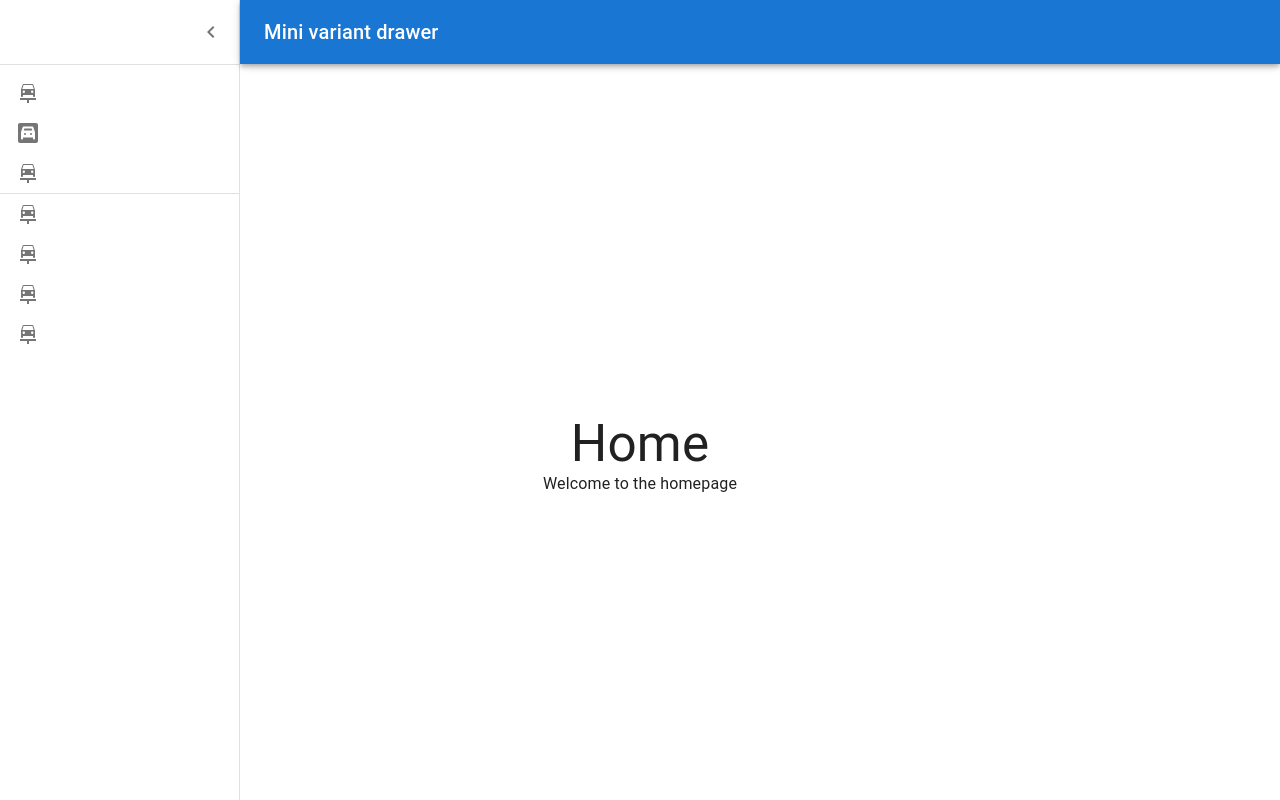
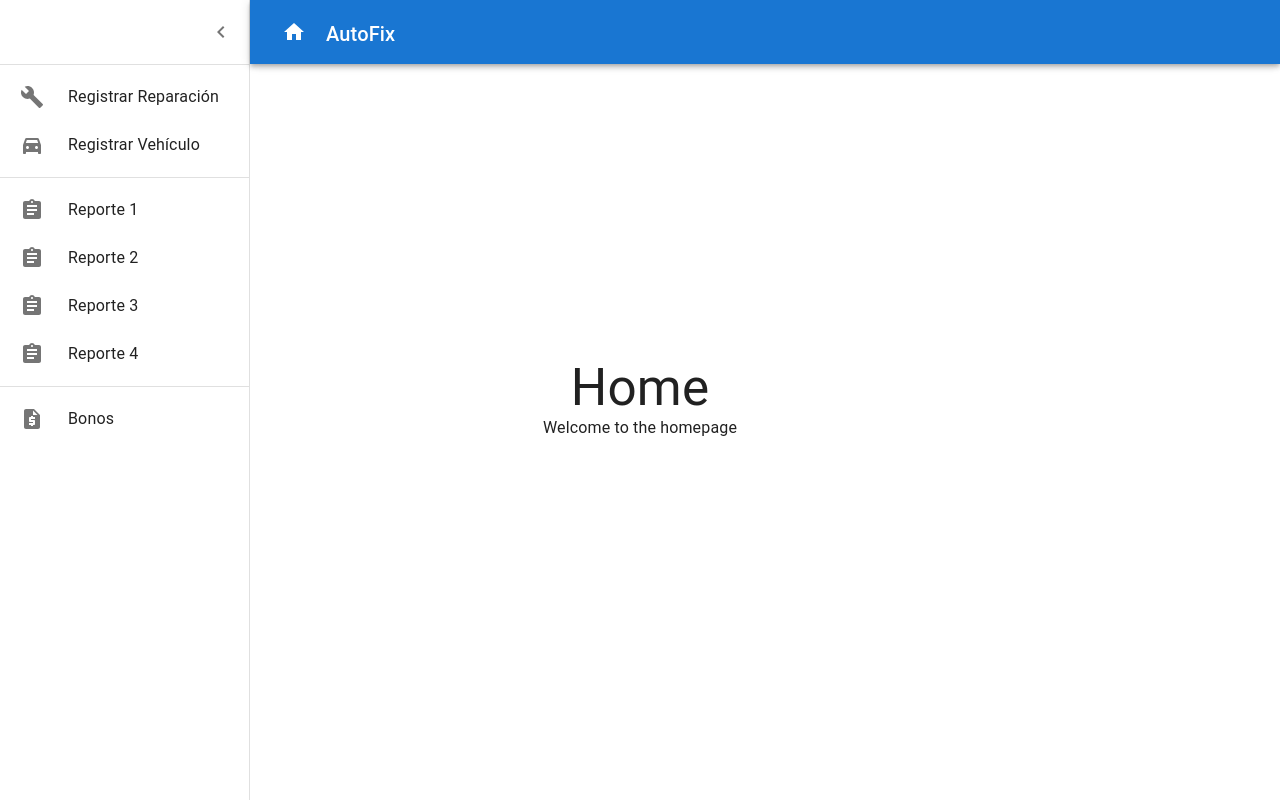
Before and after one commit to FabianLizama/autofix-tingeso, a React (Vite) app in the folder landing/: page / in a window 1280 px wide. Both pictures are taken after a click on the button 32 px from the left and 32 px from the top of the page. Built offline with nearby package versions, Linux system fonts and the light colour scheme.

Commit message:
landing: navBar fixed

```diff
--- a/landing/src/App.jsx
+++ b/landing/src/App.jsx
@@ -2,17 +2,33 @@ import {BrowserRouter as Router, Route, Routes } from 'react-router-dom'
 import './App.css'
 import Home from './components/Home'
 import NavBar from './components/NavBar'
+import RegisterCar from './components/RegisterCar'
+import RegisterReparation from './components/RegisterReparation'
+import ReportOne from './components/ReportOne'
+import ReportTwo from './components/ReportTwo'
+import ReportThree from './components/ReportThree'
+import ReportFour from './components/ReportFour'
+import NotFound from './components/NotFound'
 
 function App() {
   return (
+    <>
       <Router>
         <div>
           <NavBar></NavBar>
           <Routes>
             <Route path="/" element={<Home />} />
+            <Route path="/register/car" element={<RegisterCar />} />
+            <Route path="/register/reparation" element={<RegisterReparation />} />
+            <Route path="/report1" element={<ReportOne />} />
+            <Route path="/report2" element={<ReportTwo />} />
+            <Route path="/report3" element={<ReportThree />} />
+            <Route path="/report4" element={<ReportFour />} />
+            <Route path="/*" element={<NotFound />} />
           </Routes>
         </div>
       </Router>
+    </>
   )
 }
 
--- a/landing/src/components/NavBar.jsx
+++ b/landing/src/components/NavBar.jsx
@@ -14,10 +14,17 @@ import ChevronLeftIcon from '@mui/icons-material/ChevronLeft';
 import ChevronRightIcon from '@mui/icons-material/ChevronRight';
 import ListItemButton from '@mui/material/ListItemButton';
 import ListItemIcon from '@mui/material/ListItemIcon';
-import { CarRepair } from '@mui/icons-material';
-import GarageIcon from '@mui/icons-material/Garage';
+import AssignmentIcon from '@mui/icons-material/Assignment';
+import RequestQuoteIcon from '@mui/icons-material/RequestQuote';
+import { useNavigate } from 'react-router-dom';
+import HomeIcon from '@mui/icons-material/Home';
+import BuildIcon from "@mui/icons-material/Build";
+import DirectionsCarFilledIcon from "@mui/icons-material/DirectionsCarFilled";
+import { ListItem } from '@mui/material';
+import RegisterListItems from './RegisterListItems';
+import ListItemText from "@mui/material/ListItemText";
 
-const drawerWidth = 240;
+const drawerWidth = 250;
 
 const openedMixin = (theme) => ({
   width: drawerWidth,
@@ -84,9 +91,10 @@ const Drawer = styled(MuiDrawer, { shouldForwardProp: (prop) => prop !== 'open'
   }),
 );
 
-export default function MiniDrawer() {
+export default function NavBar() {
   const theme = useTheme();
   const [open, setOpen] = React.useState(false);
+  const navigate = useNavigate();
 
   const handleDrawerOpen = () => {
     setOpen(true);
@@ -96,8 +104,14 @@ export default function MiniDrawer() {
     setOpen(false);
   };
 
+  const iconList = [
+    <BuildIcon />,
+    <DirectionsCarFilledIcon />
+  ]
+
   return (
-    <Box sx={{ display: 'flex' }}>
+    <>
+      <Box sx={{ display: "flex" }}>
         <CssBaseline />
         <AppBar position="fixed" open={open}>
           <Toolbar>
@@ -107,66 +121,124 @@ export default function MiniDrawer() {
               onClick={handleDrawerOpen}
               edge="start"
               sx={{
-              marginRight: 5,
-              ...(open && { display: 'none' }),
+                marginRight: 3,
+                ...(open && { display: "none" }),
               }}
             >
               <MenuIcon />
             </IconButton>
-          <Typography variant="h6" noWrap component="div">
-            Mini variant drawer
+            <IconButton color="inherit" onClick={() => navigate("")}>
+              <HomeIcon />
+            </IconButton>
+            <Typography
+              className="pl-3 pt-1"
+              variant="h6"
+              noWrap
+              component="div"
+            >
+              AutoFix
             </Typography>
           </Toolbar>
         </AppBar>
         <Drawer variant="permanent" open={open}>
           <DrawerHeader>
             <IconButton onClick={handleDrawerClose}>
-            {theme.direction === 'rtl' ? <ChevronRightIcon /> : <ChevronLeftIcon />}
+              {theme.direction === "rtl" ? (
+                <ChevronRightIcon />
+              ) : (
+                <ChevronLeftIcon />
+              )}
             </IconButton>
           </DrawerHeader>
           <Divider />
           <List>
-            <ListItemButton>
-                <ListItemIcon>
-                    <CarRepair />
+            {["Registrar Reparación", "Registrar Vehículo"].map(
+              (text, index) => (
+                <ListItem key={text} disablePadding sx={{ display: "block" }}>
+                  <ListItemButton
+                    sx={{
+                      minHeight: 48,
+                      justifyContent: open ? "initial" : "center",
+                      px: 2.5,
+                    }}
+                  >
+                    <ListItemIcon
+                      sx={{
+                        minWidth: 0,
+                        mr: open ? 3 : "auto",
+                        justifyContent: "center",
+                      }}
+                    >
+                      {iconList[index]}
                     </ListItemIcon>
+                    <ListItemText
+                      primary={text}
+                      sx={{ opacity: open ? 1 : 0 }}
+                    />
                   </ListItemButton>
-            <ListItemButton>
-                <ListItemIcon>
-                    <GarageIcon />
+                </ListItem>
+              )
+            )}
+          </List>
+          <Divider />
+          <List>
+            {["Reporte 1", "Reporte 2", "Reporte 3", "Reporte 4"].map(
+              (text, index) => (
+                <ListItem key={text} disablePadding sx={{ display: "block" }}>
+                  <ListItemButton
+                    sx={{
+                      minHeight: 48,
+                      justifyContent: open ? "initial" : "center",
+                      px: 2.5,
+                    }}
+                  >
+                    <ListItemIcon
+                      sx={{
+                        minWidth: 0,
+                        mr: open ? 3 : "auto",
+                        justifyContent: "center",
+                      }}
+                    >
+                      <AssignmentIcon />
                     </ListItemIcon>
+                    <ListItemText
+                      primary={text}
+                      sx={{ opacity: open ? 1 : 0 }}
+                    />
                   </ListItemButton>
-            <ListItemButton>
-                <ListItemIcon>
-                    <CarRepair />
+                </ListItem>
+              )
+            )}
+          </List>
+          <Divider />
+          <List>
+            <ListItem disablePadding sx={{ display: "block" }}>
+              <ListItemButton
+                onClick={() => navigate("/quote")}
+                sx={{
+                  minHeight: 48,
+                  justifyContent: open ? "initial" : "center",
+                  px: 2.5,
+                }}
+              >
+                <ListItemIcon
+                  sx={{
+                    minWidth: 0,
+                    mr: open ? 3 : "auto",
+                    justifyContent: "center",
+                  }}
+                >
+                  <RequestQuoteIcon />
                 </ListItemIcon>
+                <ListItemText
+                  primary="Bonos"
+                  sx={{ opacity: open ? 1 : 0 }}
+                />
               </ListItemButton>
-            <Divider />
-            <ListItemButton>
-                <ListItemIcon>
-                    <CarRepair />
-                </ListItemIcon>
-            </ListItemButton>
-            <ListItemButton>
-                <ListItemIcon>
-                    <CarRepair />
-                </ListItemIcon>
-            </ListItemButton>
-            <ListItemButton>
-                <ListItemIcon>
-                    <CarRepair />
-                </ListItemIcon>
-            </ListItemButton>
-            <ListItemButton>
-                <ListItemIcon>
-                    <CarRepair />
-                </ListItemIcon>
-            </ListItemButton>
+            </ListItem>
           </List>
         </Drawer>
-      <Box component="main" sx={{ flexGrow: 1, p: 3 }}>
-        <DrawerHeader />
       </Box>
-    </Box>
+    </>
   );
 }
--- /dev/null
+++ b/landing/src/components/NotFound.jsx
@@ -0,0 +1,7 @@
+function NotFound(){
+    return (
+        <div></div>
+    )
+}
+
+export default NotFound
--- /dev/null
+++ b/landing/src/components/RegisterCar.jsx
@@ -0,0 +1,7 @@
+function RegisterCar() {
+    return (
+        <div></div>
+    )
+}
+
+export default RegisterCar
--- /dev/null
+++ b/landing/src/components/RegisterReparation.jsx
@@ -0,0 +1,7 @@
+function RegisterReparation(){
+    return (
+        <div></div>
+    )
+}
+
+export default RegisterReparation
--- /dev/null
+++ b/landing/src/components/ReportFour.jsx
@@ -0,0 +1,7 @@
+function ReportFour(){
+    return (
+        <div></div>
+    )
+}
+
+export default ReportFour
--- /dev/null
+++ b/landing/src/components/ReportOne.jsx
@@ -0,0 +1,7 @@
+function ReportOne(){
+    return (
+        <div></div>
+    )
+}
+
+export default ReportOne
--- /dev/null
+++ b/landing/src/components/ReportThree.jsx
@@ -0,0 +1,7 @@
+function ReportThree(){
+    return (
+        <div></div>
+    )
+}
+
+export default ReportThree
--- /dev/null
+++ b/landing/src/components/ReportTwo.jsx
@@ -0,0 +1,7 @@
+function ReportTwo(){
+    return (
+        <div></div>
+    )
+}
+
+export default ReportTwo
```
Lines whose indentation alone changed are shown as unchanged.
